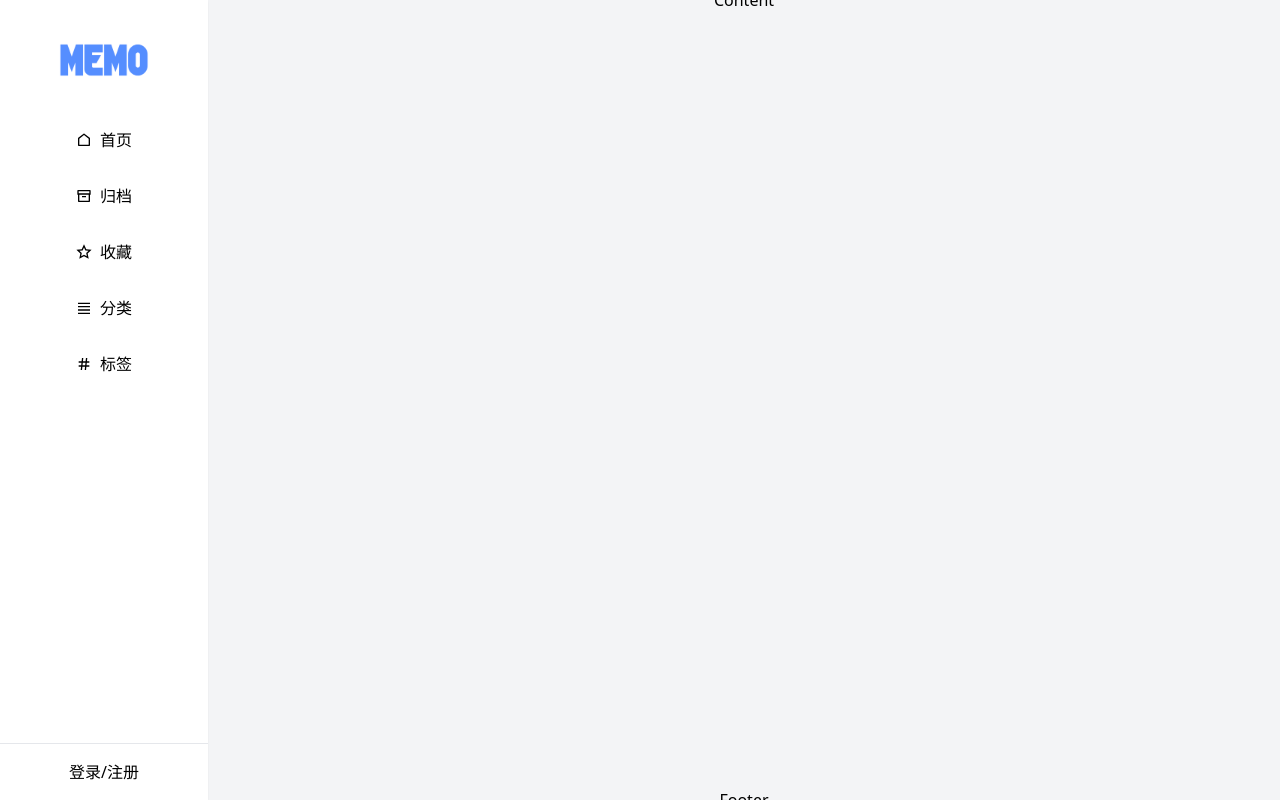
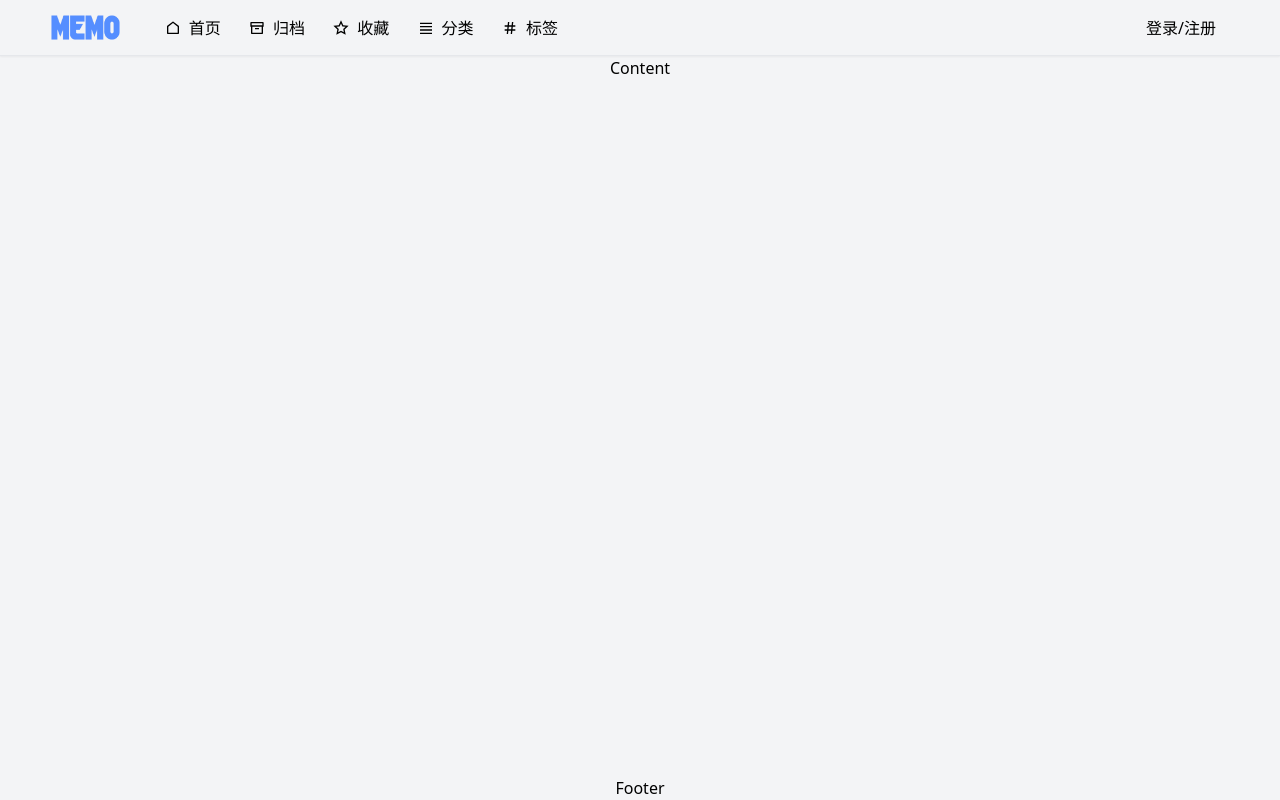
Before and after one commit to lorzzn/jianji-web, a React (Vite) app: page / in a window 1280 px wide. Built offline with nearby package versions, Linux system fonts and the light colour scheme; no server answers.

Commit message:
update: 重命名组件
reason: 无

```diff
--- a/babel.config.cjs
+++ b/babel.config.cjs
@@ -5,6 +5,9 @@ module.exports = {
       "@babel/plugin-proposal-decorators",
       { "legacy": true }
     ],
-    ["@babel/plugin-proposal-class-properties"]
+    [
+      "@babel/plugin-proposal-class-properties",
+      { "loose": true }
+    ]
   ]
 }
--- a/src/components/LoginDialog/LoginDialog.tsx
+++ b/src/components/LoginDialog/LoginDialog.tsx
@@ -1,11 +1,11 @@
-import { FC, useEffect, useRef, useState } from "react"
-import UniDialog, { UniDialogRef } from "../UniDialog/UniDialog"
+import { FC, useRef } from "react"
+import UniDialog, { ZModalRef } from "../ZModal/ZModal"
 import { observer } from "mobx-react"
 import rootStore from "@/store"
 
 const LoginDialog:FC = () => {
-  const ref = useRef<UniDialogRef | null>(null)
-  const setRef = (r:UniDialogRef) => {
+  const ref = useRef<ZModalRef | null>(null)
+  const setRef = (r:ZModalRef) => {
     ref.current = r
     dialogStore.register("LoginDialog", ref)
   }
@@ -14,11 +14,10 @@ const LoginDialog:FC = () => {
 
   return <UniDialog
     ref={setRef}
-    title="标题"
-    footer={"脚"}
+    title="登录/注册"
   >
-    <div >
-      你好
+    <div className="flex flex-col w-full">
+
     </div>
   </UniDialog>
 }
--- a/src/components/UniImage/UniImage.tsx
+++ b/src/components/ZImage/ZImage.tsx
@@ -15,7 +15,7 @@ export const joinAssetsUrl = (url:string|undefined):string => {
   return url
 }
 
-export const UniImage:FC<LazyLoadImageProps> = ({ src, ...restProps}) => {
+export const ZImage:FC<LazyLoadImageProps> = ({ src, ...restProps}) => {
 
   return <LazyLoadImage
     src={joinAssetsUrl(src)}
@@ -23,4 +23,4 @@ export const UniImage:FC<LazyLoadImageProps> = ({ src, ...restProps}) => {
   />
 }
 
-export default UniImage
+export default ZImage
--- a/src/components/UniDialog/UniDialog.tsx
+++ b/src/components/ZModal/ZModal.tsx
@@ -3,18 +3,18 @@ import { observer } from "mobx-react"
 import { ForwardRefRenderFunction, forwardRef, useImperativeHandle, useState } from "react"
 import { Modal, ModalProps } from "react-responsive-modal"
 
-export interface UniDialogProps extends Omit<ModalProps, "open" | "onClose"> {
+export interface ZModalProps extends Omit<ModalProps, "open" | "onClose"> {
   title?: any
   onClose?: Function
   footer?: any
 }
 
-export interface UniDialogRef {
+export interface ZModalRef {
   show: Function
   hide: Function
 }
 
-const UniDialog:ForwardRefRenderFunction<UniDialogRef, UniDialogProps> = ({ onClose, title, children, footer, ...restProps }, ref) => {
+const ZModal:ForwardRefRenderFunction<ZModalRef, ZModalProps> = ({ onClose, title, children, footer, ...restProps }, ref) => {
   const [ open, setOpen ] = useState(false)
 
   const show = ():void => setOpen(true)
@@ -49,4 +49,4 @@ const UniDialog:ForwardRefRenderFunction<UniDialogRef, UniDialogProps> = ({ onCl
   </Modal>
 }
 
-export default observer(forwardRef(UniDialog))
+export default observer(forwardRef(ZModal))
--- a/src/layouts/Layout.tsx
+++ b/src/layouts/Layout.tsx
@@ -1,14 +1,16 @@
 import { FC } from "react"
-import Sider from "./components/Sider"
+// import Sider from "./components/Sider"
 import Content from "./components/Content"
 import Footer from "./components/Footer"
+import Header from "./components/Header"
 
 
 const Layout:FC = () => {
 
   return (
-    <div className="flex h-screen bg-gray-100">
-      <Sider />
+    <div className="flex flex-col h-screen bg-gray-100">
+      {/* <Sider /> */}
+      <Header />
       <div className="flex flex-col flex-1 justify-center items-center overflow-y-auto">
         <Content />
         <Footer />
--- a/src/layouts/components/Content.tsx
+++ b/src/layouts/components/Content.tsx
@@ -2,7 +2,7 @@ import { FC } from "react"
 
 const Content:FC = () => {
   return (
-    <div className="min-h-screen">Content</div>
+    <div className="h-screen">Content</div>
   )
 }
 
--- /dev/null
+++ b/src/layouts/components/Header.tsx
@@ -0,0 +1,34 @@
+import ZImage from "@/components/ZImage/ZImage"
+import rootStore from "@/store"
+import { observer } from "mobx-react"
+import { FC } from "react"
+import UserInfo from "./UserInfo"
+
+const Header:FC = () => {
+
+  const menuItems = rootStore.layoutStore.nav.items
+  return (
+    <div className="w-screen h-14 flex items-center justify-between border-b shadow-sm px-12">
+      <div className='flex items-center'>
+        <a href="/" className='flex justify-center w-24 mr-10'>
+          <ZImage className='w-full h-full' src="!/logo.png" />
+        </a>
+
+        <div className='flex items-center justify-center w-full'>
+          <div className='flex space-x-6 w-full justify-center items-center'>
+            {
+              menuItems.map(item => <a className='flex items-center justify-center w-full hover:bg-gray-100 hover:text-blue-500 transition ease-in-out duration-300' href={item.href} key={item.label}>
+                <item.RiIcon className='w-4 mr-2' />
+                {item.label}
+              </a>)
+            }
+          </div>
+        </div>
+      </div>
+
+      <UserInfo />
+    </div>
+  )
+}
+
+export default observer(Header)
--- a/src/layouts/components/Sider.tsx
+++ b/src/layouts/components/Sider.tsx
@@ -1,17 +1,17 @@
 import { FC } from 'react'
 import rootStore from '@/store'
 import { observer } from 'mobx-react'
-import UniImage from '@/components/UniImage/UniImage'
+import ZImage from '@/components/ZImage/ZImage'
 import UserInfo from './UserInfo'
 
 const Sider:FC = () => {
-  const menuItems = rootStore.layoutStore.sider.menu.items
+  const menuItems = rootStore.layoutStore.nav.items
 
   return (
     <div className='flex flex-col pt-10 w-52 items-center justify-between bg-white shadow-sm'>
       <div className='w-full'>
         <a href="/" className='flex justify-center'>
-          <UniImage className='h-10 mx-4 w-24' src="!/logo.png" />
+          <ZImage className='h-10 mx-4 w-24' src="!/logo.png" />
         </a>
 
         <div className='flex items-center justify-center py-8 w-full'>
--- a/src/layouts/components/UserInfo.tsx
+++ b/src/layouts/components/UserInfo.tsx
@@ -1,4 +1,4 @@
-import UniImage from "@/components/UniImage/UniImage"
+import ZImage from "@/components/ZImage/ZImage"
 import rootStore from "@/store"
 import { observer } from "mobx-react"
 import { FC } from "react"
@@ -12,12 +12,12 @@ const UserInfo:FC = () => {
     dialogStore.show("LoginDialog")
   }
 
-  return 0 ? <a href='/' title={userInfo.username} className='w-full border-t px-4 py-4 hover:bg-gray-100  hover:text-blue-500'>
+  return 0 ? <a href='/' title={userInfo.username} className='border-t px-4 py-4 hover:bg-gray-100  hover:text-blue-500'>
     <div className='flex justify-center items-center h-full space-x-2'>
-      <UniImage src={userInfo.avatar} className='w-8 h-8 rounded-full' />
+      <ZImage src={userInfo.avatar} className='w-8 h-8 rounded-full' />
       <span className='text-sm overflow-hidden overflow-ellipsis'>{userInfo.username}</span>
     </div>
-  </a> : <button onClick={onLoginClick} title="登录/注册" className='flex justify-center items-center w-full border-t px-4 py-4 hover:bg-gray-100  hover:text-blue-500'>
+  </a> : <button onClick={onLoginClick} title="登录/注册" className='flex justify-center items-center border-t px-4 py-4 hover:bg-gray-100  hover:text-blue-500'>
     <span>登录/注册</span>
   </button>
 }
--- a/src/store/dialogStore.ts
+++ b/src/store/dialogStore.ts
@@ -1,11 +1,11 @@
-import { UniDialogProps, UniDialogRef } from "@/components/UniDialog/UniDialog";
+import { ZModalProps, ZModalRef } from "@/components/ZModal/ZModal";
 import { merge } from "lodash";
 import { makeAutoObservable } from "mobx";
 import { RefObject } from "react";
 
 interface IDialog {
   name: string
-  ref: RefObject<UniDialogRef>
+  ref: RefObject<ZModalRef>
   config?: any
 }
 
@@ -18,7 +18,7 @@ class DialogStore {
   }
 
   // 注册弹窗，name 值是唯一的
-  register = (name:string, ref: RefObject<UniDialogRef>) => {
+  register = (name:string, ref: RefObject<ZModalRef>) => {
     const existingDialog = this.dialogs.find(dialog => dialog.name === name)
     if (existingDialog) {
       existingDialog.ref = ref
@@ -31,7 +31,7 @@ class DialogStore {
     this.dialogs = this.dialogs.filter(dialog => dialog.name !== name)
   }
 
-  show = (name:string, config?:UniDialogProps) => {
+  show = (name:string, config?:ZModalProps) => {
     const dialog = this.dialogs.find(dialog => dialog.name === name)
     if (dialog) {
       merge(dialog.config, config)
@@ -39,7 +39,7 @@ class DialogStore {
     }
   }
 
-  hide = (name:string, config?:UniDialogProps) => {
+  hide = (name:string, config?:ZModalProps) => {
     const dialog = this.dialogs.find(dialog => dialog.name === name)
     if (dialog) {
       merge(dialog.config, config)
--- a/src/store/layoutStore.ts
+++ b/src/store/layoutStore.ts
@@ -6,8 +6,7 @@ class LayoutStore {
     makeAutoObservable(this)
   }
 
-  sider = {
-    menu: {
+  nav = {
     items: [
       { href: "/", label: "首页", RiIcon: RiHomeLine },
       { href: "/", label: "归档", RiIcon: RiArchiveLine },
@@ -16,7 +15,6 @@ class LayoutStore {
       { href: "/", label: "标签", RiIcon: RiHashtag },
     ]
   }
-  }
 
 }
 
```
Lines whose indentation alone changed are shown as unchanged.
